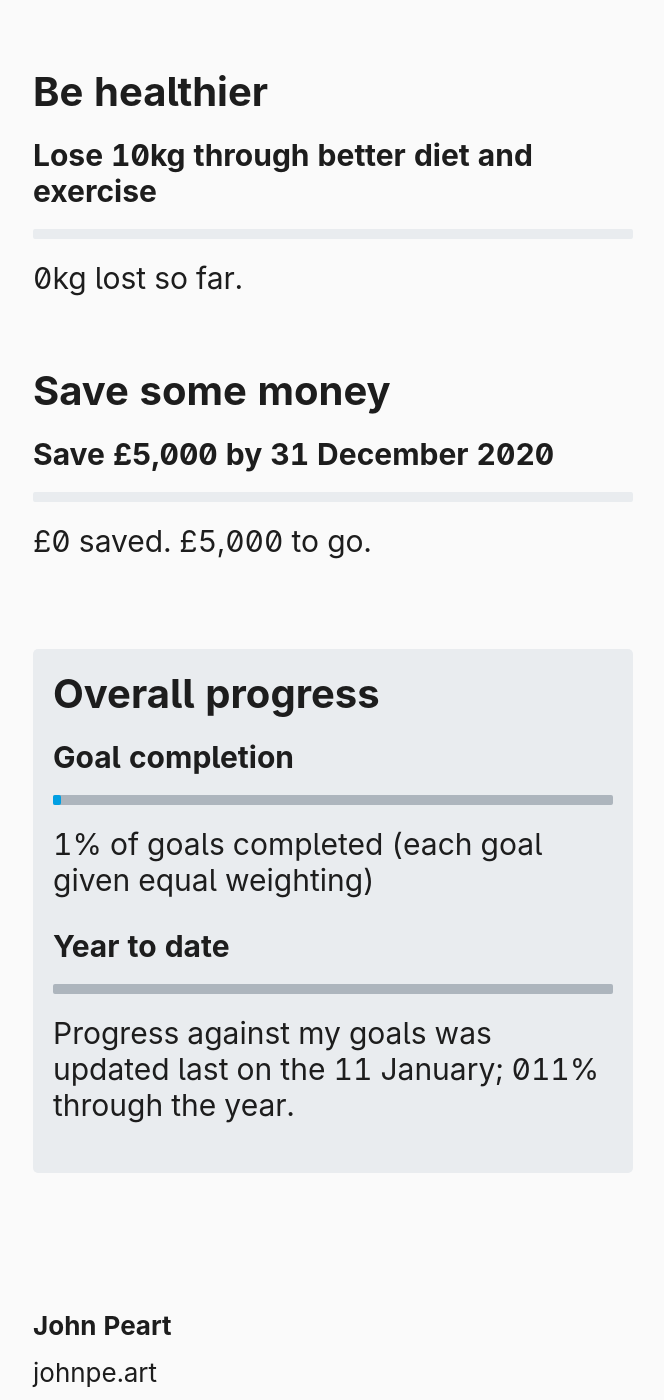
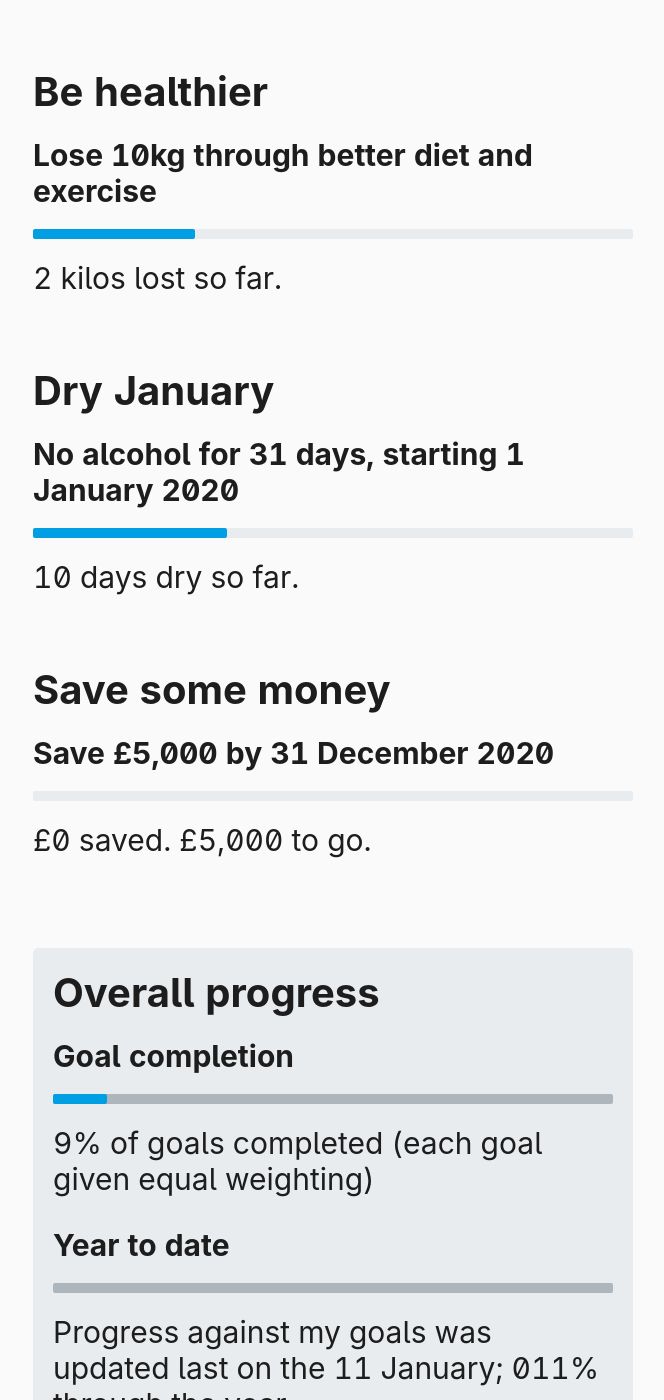
Before and after one commit to johnpeart/Goals-for-2018, a Jekyll site: the page built from index.html, in a window 1280 px wide and 1400 px high, scrolled down 1654 px. Shown: the whole window, without its empty margins (172-836 px from the left). Built offline with Jekyll 4.4.1, drawn with Linux system fonts in a browser that asks for light colours; some web fonts are replaced.

Commit message:
Update goal progress

```diff
--- a/_data/goals-2020.yaml
+++ b/_data/goals-2020.yaml
@@ -25,8 +25,14 @@
 - goal: "Be healthier"
   description: "Lose 10kg through better diet and exercise"
   max: "10.0"
-  progress: "0.0"
-  comment: "0kg lost so far."
+  progress: "2.7"
+  comment: "2 kilos lost so far."
+
+- goal: "Dry January"
+  description: "No alcohol for 31 days, starting 1 January 2020"
+  max: "31.0"
+  progress: "10"
+  comment: "10 days dry so far."
 
 - goal: "Save some money"
   description: "Save £5,000 by 31 December 2020"
```
